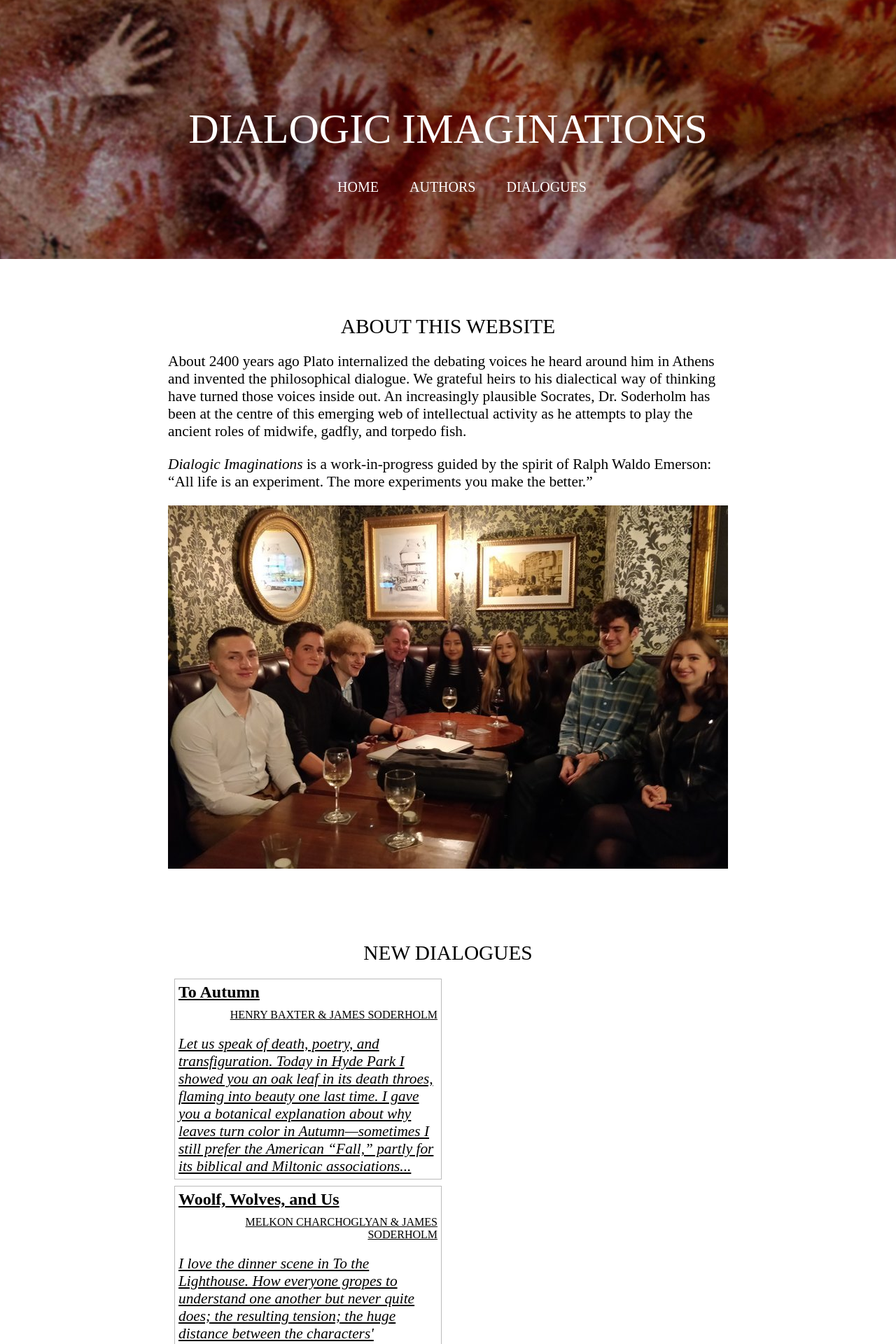
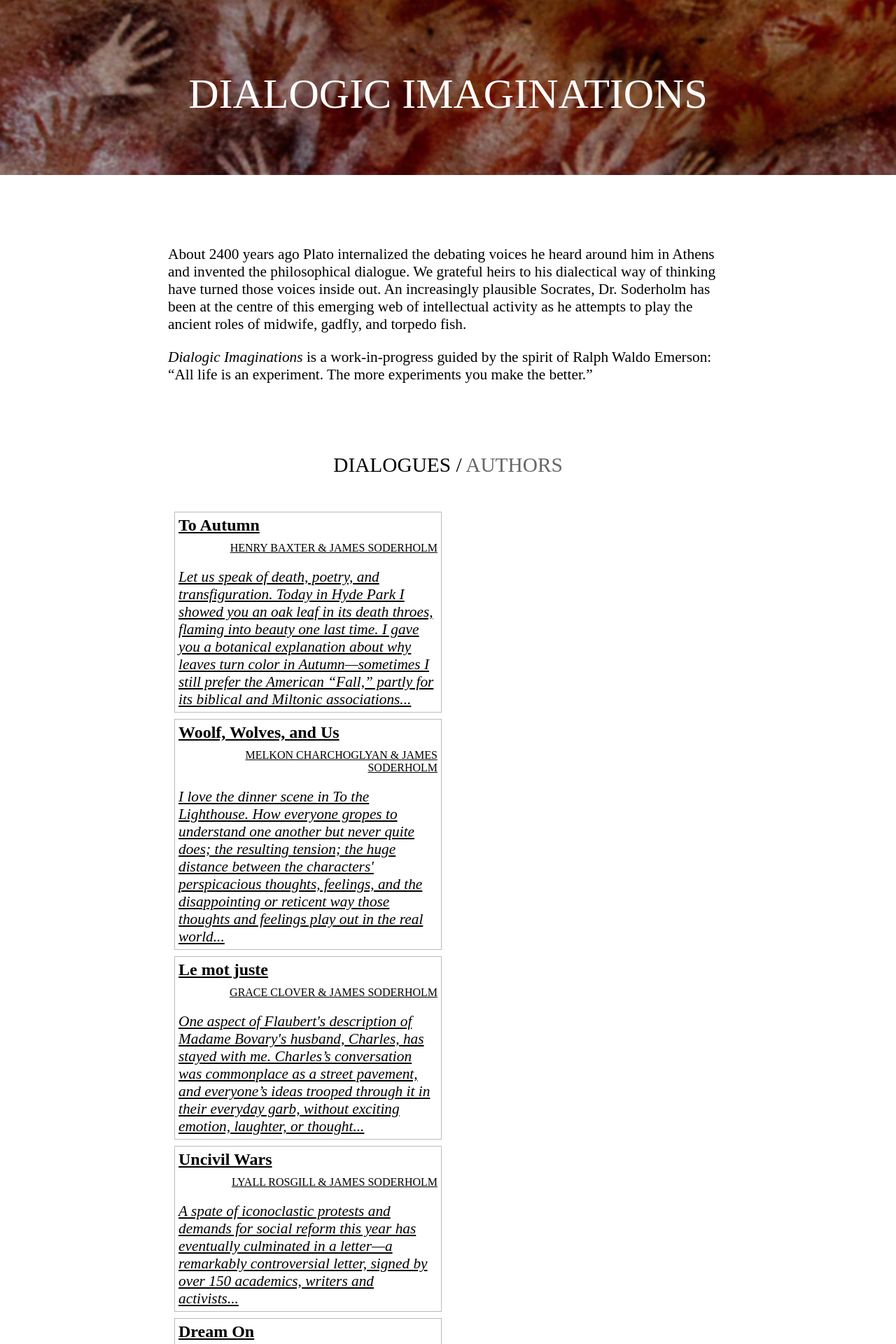
Before and after one commit to calhewitt/dialogic-static, a Jekyll site: the page built from index.html, in a window 1280 px wide. Shown: the top 1920 px of the page at 70% size. Built offline with Jekyll 4.4.1, drawn with Linux system fonts in a browser that asks for light colours; nearby versions of some CDN libraries; some of the changed text lies outside the part shown.

Commit message:
site redesign

```diff
--- a/_layouts/parent.html
+++ b/_layouts/parent.html
@@ -42,13 +42,7 @@
 <div id = "navtitle"><a href = "/">Dialogic Imaginations</a></div>
 <div id = "navtitle-mob"><a href = "/">Dialogic<br>Imaginations</a></div>
 
-<div id = "navlinks">
-<ul>
-<li><a href = "/">Home</a></li>
-<li><a href = "/authors/">Authors</a></li>
-<li><a href = "/all-dialogues/">Dialogues</a></li>
-</ul>
-</div>
+
 </div>
 
 <div id = "outer-container">
--- a/_layouts/post.html
+++ b/_layouts/post.html
@@ -22,7 +22,7 @@
 
 
 /// HYPERLINK AUTHOR BIOS
-
+/*
 allAuthors = "{% for author in site.data.authors %}{{author.name}};{%endfor%}"
 allAuthors = allAuthors.substring(0, allAuthors.length - 1).split(";")
 
@@ -34,6 +34,6 @@
   authText = authText.replace(this, "<a href = '/authors/#" + authordc + "'>"+this+"</a>")
 })
 
-$("#authors-head").html(authText)
+$("#authors-head").html(authText)*/
 
 </script>
--- a/index.html
+++ b/index.html
@@ -4,22 +4,20 @@
 excerpt: About 2400 years ago Plato internalised the debating voices he heard around him in Athens and invented the philosophical dialogue. We grateful heirs to his dialectical way of thinking have turned those voices inside out. An increasingly plausible Socrates, Dr. Soderholm has been at the centre of this emerging web of intellectual activity as he attempts to play the ancient roles of midwife, gadfly, and torpedo fish.
 ---
 
-<div class = "section-title sttop">ABOUT THIS WEBSITE</div>
-
+<!--<div class = "section-title sttop">ABOUT THIS WEBSITE</div>-->
 <div id = "about-text">
 <p>About 2400 years ago Plato internalized the debating voices he heard around him in Athens and invented the philosophical dialogue. We grateful heirs to his dialectical way of thinking have turned those voices inside out. An increasingly plausible Socrates, Dr. Soderholm has been at the centre of this emerging web of intellectual activity as he attempts to play the ancient roles of midwife, gadfly, and torpedo fish.
 <p><em>Dialogic Imaginations</em> is a work-in-progress guided by the spirit of Ralph Waldo Emerson: “All life is an experiment. The more experiments you make the better.”</p>
 </div>
 
+<!--
+<img src = "/static/group.jpg" width="100%">-->
 
-<img src = "/static/group.jpg" width="100%">
-
-<div class = "section-title" style = "margin-bottom: 20px">New Dialogues</div>
-
+<div class = "section-title" style = "margin-bottom: 20px"><a id = "dialogues-link" href = "javascript:null">Dialogues</a> / <a id = "authors-link" href = "javascript:null">Authors</a></div>
 <div id = "dialogues">
 
 
-{% for post in site.posts limit:15 %}
+{% for post in site.posts %}
 {% unless post.exclude %}
 <a href = "{{ post.url }}">
 <div class = "dialogue-thumb">
@@ -34,3 +32,63 @@
 
 
 </div>
+
+
+<div id="authors">
+
+{% assign counter = 0 %}
+{% for author in site.data.authors %}
+
+{% unless author.exclude %}
+
+{% assign counter=counter | plus:1 %}
+{% capture lr %}{% cycle 'left', 'right' %}{% endcapture %}
+{% capture rl %}{% cycle 'right', 'left' %}{% endcapture %}
+
+  <div class = "author">
+  <a name = "{{ author.name | remove: " " | downcase}}">
+  <div style = "background-image: url(/media/dialogue_authors/{{author.picture}}); float: {{lr}}" class = "author-image" id = "{{author.image_id}}"></div></a>
+  <div class = "author-text" style = "float: {{rl}}"><strong><big>{{author.name}}</big></strong> {{author.bio}}</div>
+  </div>
+
+{% endunless %}
+{% endfor %}
+
+</div>
+
+
+<style>
+#dialogues-link, #authors-link {
+  text-decoration: none;
+}
+#dialogues-link:hover, #authors-link:hover {
+  text-decoration: underline;
+}
+
+</style>
+
+<script>
+var gray = "#666666"
+
+$("#authors").hide()
+$("#authors-link").css("color", gray)
+
+$("#dialogues-link").click(function() {
+  $("#authors").fadeOut(function() {
+    $("#dialogues").fadeIn()
+  })
+
+  $("#authors-link").css("color", gray)
+  $("#dialogues-link").css("color", "black")
+})
+
+$("#authors-link").click(function() {
+  $("#dialogues").fadeOut(function() {
+    $("#authors").fadeIn()
+  })
+
+  $("#authors-link").css("color", "black")
+  $("#dialogues-link").css("color", gray)
+})
+
+</script>
--- a/static/main.css
+++ b/static/main.css
@@ -41,7 +41,7 @@
 }
 #navigation {
   position: absolute;
-  top: 90px;
+  top: 40px;
   left: 0;
   width: 100%;
   height: 180px;
@@ -85,7 +85,7 @@
 }
 #outer-container {
   position: absolute;
-  top: 370px;
+  top: 250px;
   left: 0px;
   width: 100%;
   background-color: white;
@@ -128,7 +128,7 @@
   top: 0px;
   left: 0px;
   width: 100%;
-  height: 390px;
+  height: 290px;
   overflow: hidden;
 }
 #navigation-bg-inner{
@@ -183,6 +183,7 @@
 #dialogues {
   width: 800px;
   margin: 0 auto;
+  margin-top: 50px;
 }
 .dialogue-thumb {
   width: 370px;
--- a/static/mobile.css
+++ b/static/mobile.css
@@ -32,7 +32,7 @@
 .section-title {
   font-family: comfortaa;
   width: 100%;
-  text-align: left;
+  text-align: center;
   margin-top: 20px;
   text-transform: uppercase;
   font-size: 24px;
@@ -48,9 +48,12 @@
   height: 180px;
 }
 #navtitle-mob {
-  margin-top: 20px;
+  margin-top: 40px;
   padding-left: 10px;
   font-size: 36px;
+  height: 72px;
+  width: 100%;
+  text-align: center;
   text-transform: uppercase;
   font-family: comfortaa;
 }
@@ -87,7 +90,7 @@
 }
 #outer-container {
   position: absolute;
-  top: 200px;
+  top: 150px;
   left: 0px;
   right: 0px;
   background-color: white;
@@ -98,7 +101,6 @@
 }
 #container {
 
-  padding-top: 50px;
 
 
   width: 100%;
@@ -106,7 +108,7 @@
 }
 #cover {
   text-align: center;
-  margin-top: 30px;
+  margin-top: 80px;
   margin-bottom: 80px;
   font-family: 'EB Garamond'
 }
@@ -161,6 +163,7 @@
   width: 100%;
   margin: 0 auto;
   text-align: justify;
+  margin-bottom: 50px;
 }
 a {
   color: black;
```
Also changed, not shown: authors.html (+0 -21 lines).
